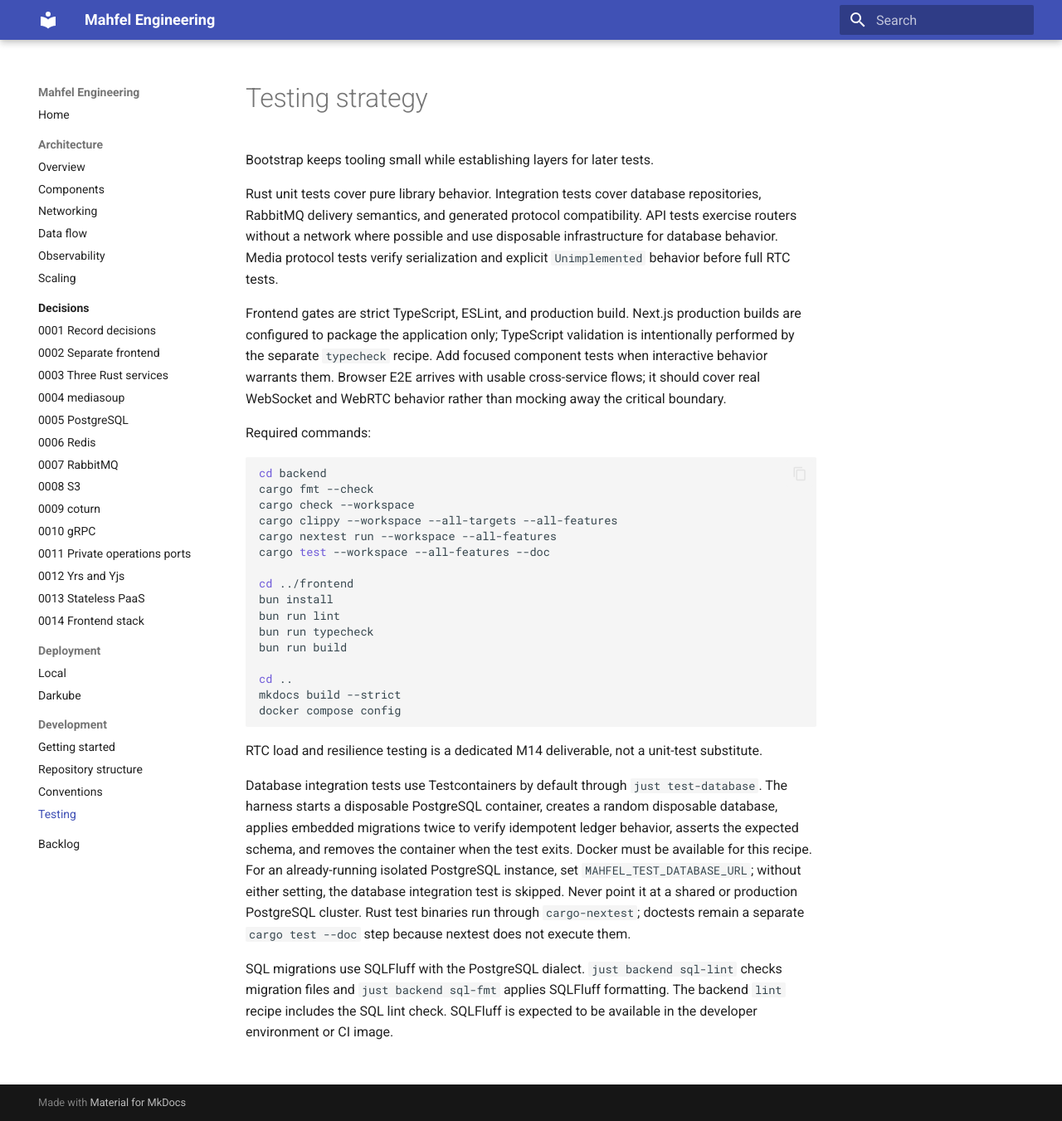
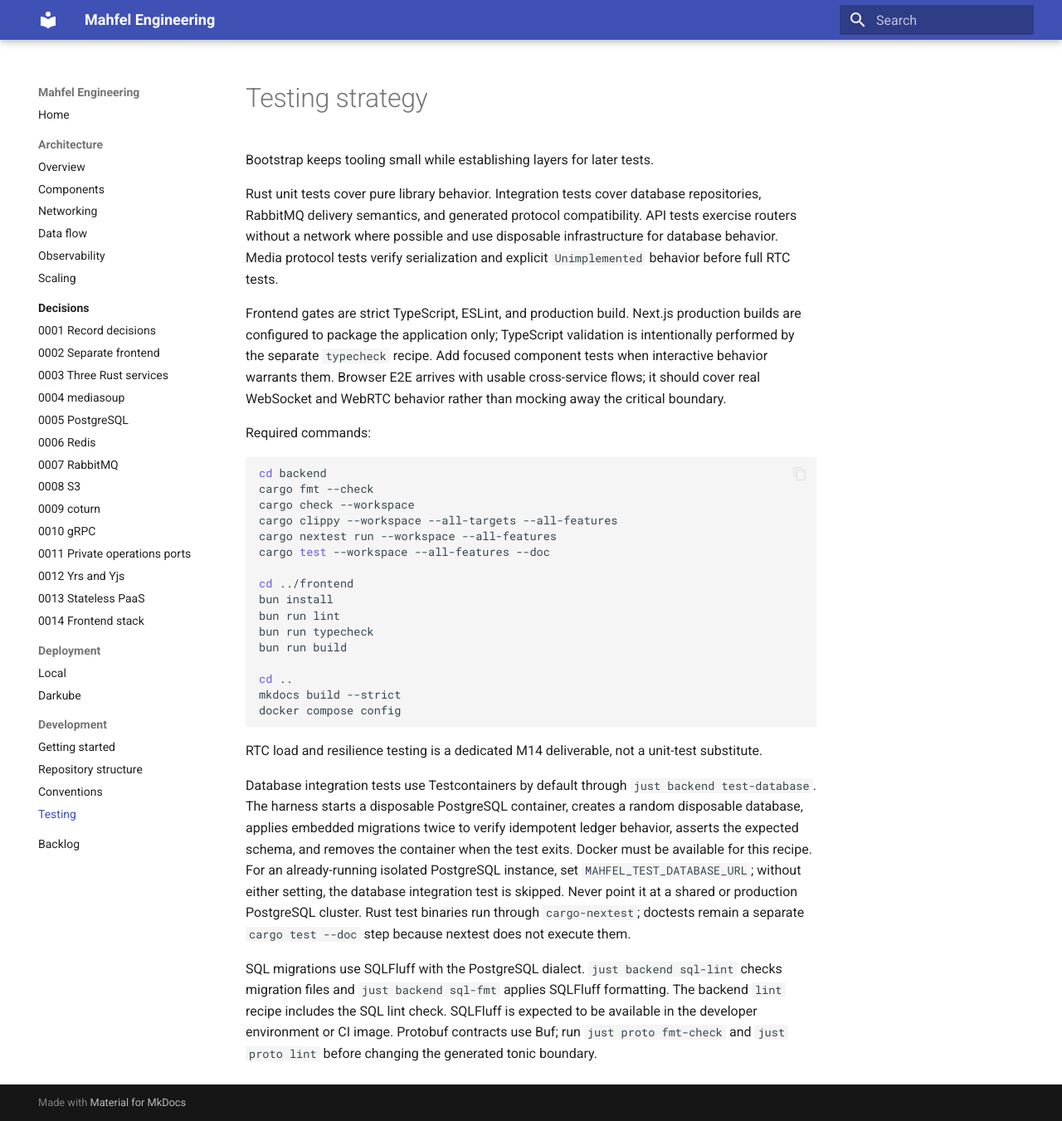
Before and after one commit to mhyrzt/mahfel, an MkDocs documentation site: the page built from docs/development/testing.md, in a window 1280 px wide and 1351 px high. Shown: the whole window at 83% size. Built offline with MkDocs 1.6.1 and Material for MkDocs 9.7.7, drawn with Linux system fonts in a browser that asks for light colours.

Commit message:
chore(tooling): add protobuf workflow

```diff
--- a/docs/development/testing.md
+++ b/docs/development/testing.md
@@ -36,7 +36,7 @@ docker compose config
 
 RTC load and resilience testing is a dedicated M14 deliverable, not a unit-test substitute.
 
-Database integration tests use Testcontainers by default through `just test-database`. The harness
+Database integration tests use Testcontainers by default through `just backend test-database`. The harness
 starts a disposable PostgreSQL container, creates a random disposable database, applies embedded
 migrations twice to verify idempotent ledger behavior, asserts the expected schema, and removes the
 container when the test exits. Docker must be available for this recipe. For an already-running
@@ -48,3 +48,5 @@ nextest does not execute them.
 SQL migrations use SQLFluff with the PostgreSQL dialect. `just backend sql-lint` checks migration
 files and `just backend sql-fmt` applies SQLFluff formatting. The backend `lint` recipe includes the
 SQL lint check. SQLFluff is expected to be available in the developer environment or CI image.
+Protobuf contracts use Buf; run `just proto fmt-check` and `just proto lint` before changing the
+generated tonic boundary.
```
Also changed, not shown: docs/development/conventions.md (+2 -0 lines), 5 other files.
